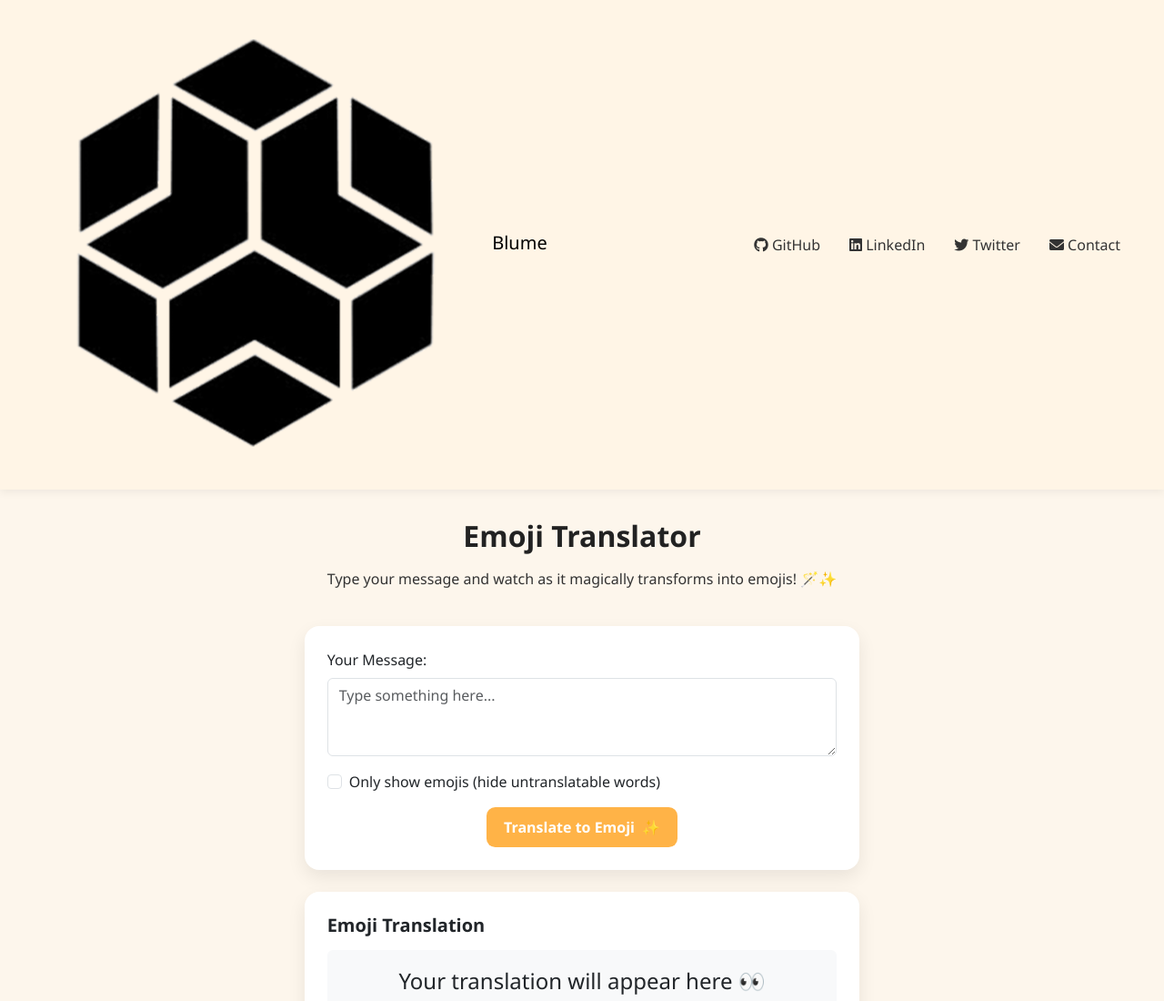
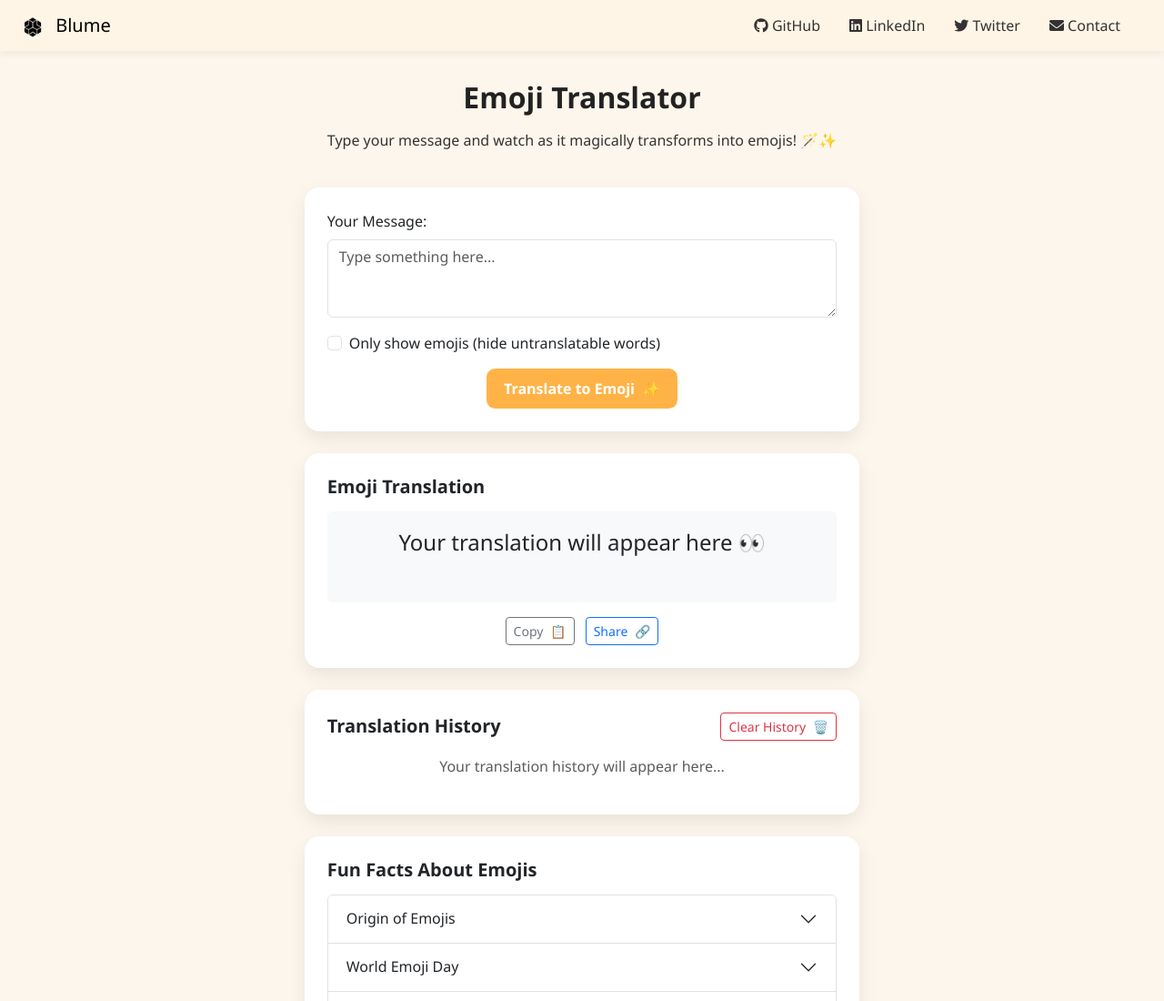
Before and after one commit to rahul-7z/Blume, a plain HTML site: page emoji.html in a window 1280 px wide. Shown: the top 1100 px of the page at 91% size. Drawn offline with nearby package versions, Linux system fonts and the light colour scheme; a script that the page names is missing.

Commit message:
Fixed navbar icon alignment

```diff
--- a/emoji.html
+++ b/emoji.html
@@ -36,8 +36,8 @@
 </head>
 <body>
   <nav class="navbar navbar-expand-lg navbar-custom px-4">
-    <a class="navbar-brand" href="#">
-      <img src="assets/favicon.png" alt="Blume Logo"> Blume
+    <a class="navbar-brand" href="index.html">
+      <img src="assets/favicon.png" alt="Blume Logo" style="height: 24px; width: auto; margin-right: 8px;"> Blume
     </a>
     <div class="collapse navbar-collapse">
       <ul class="navbar-nav ms-auto">
```
Also changed, not shown: index.html (+2 -2 lines), inventions.html (+2 -2 lines), phonetic.html (+2 -2 lines), procrastination.html (+2 -2 lines), time-travel.html (+2 -2 lines), typing-test.html (+2 -2 lines).
